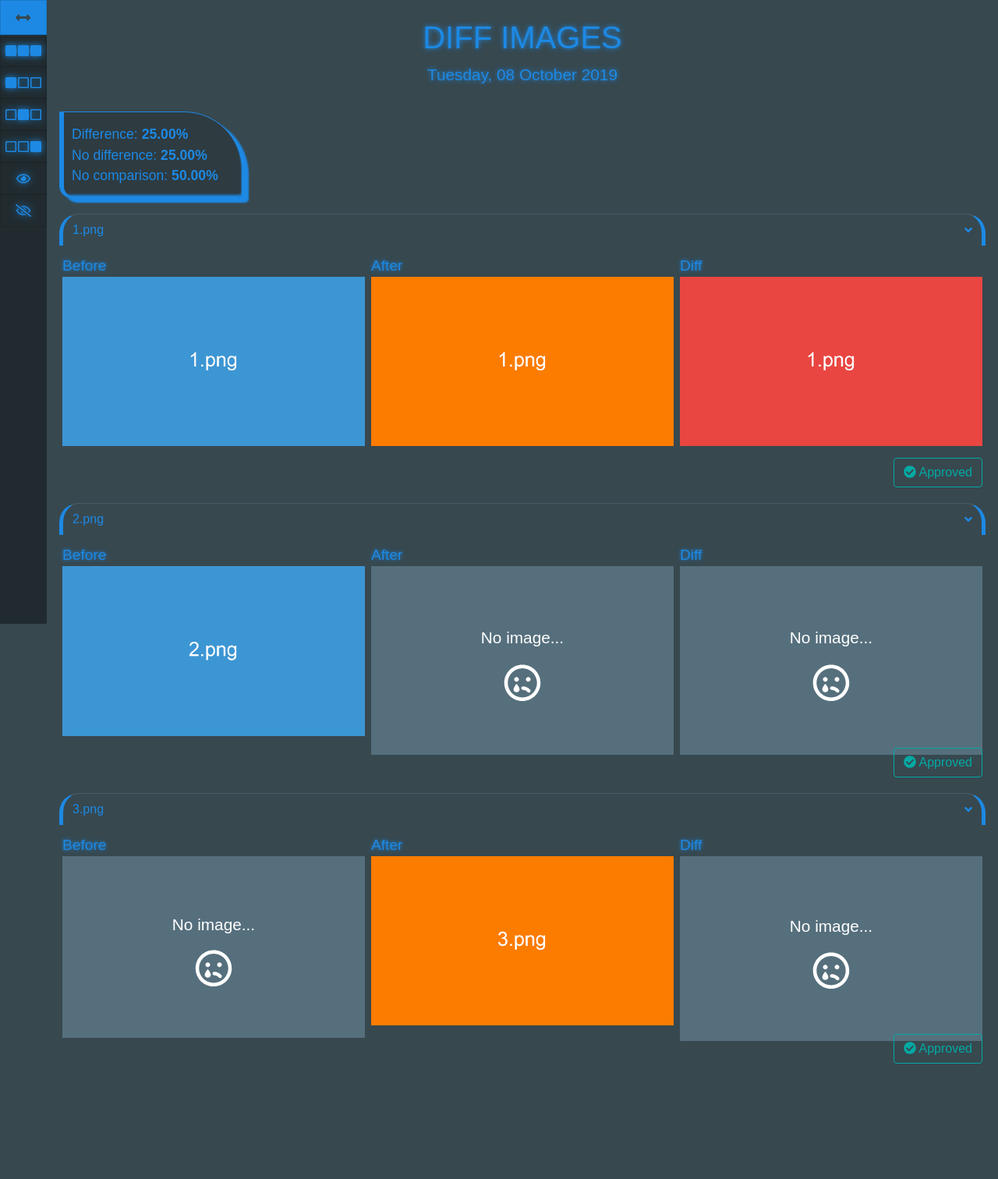
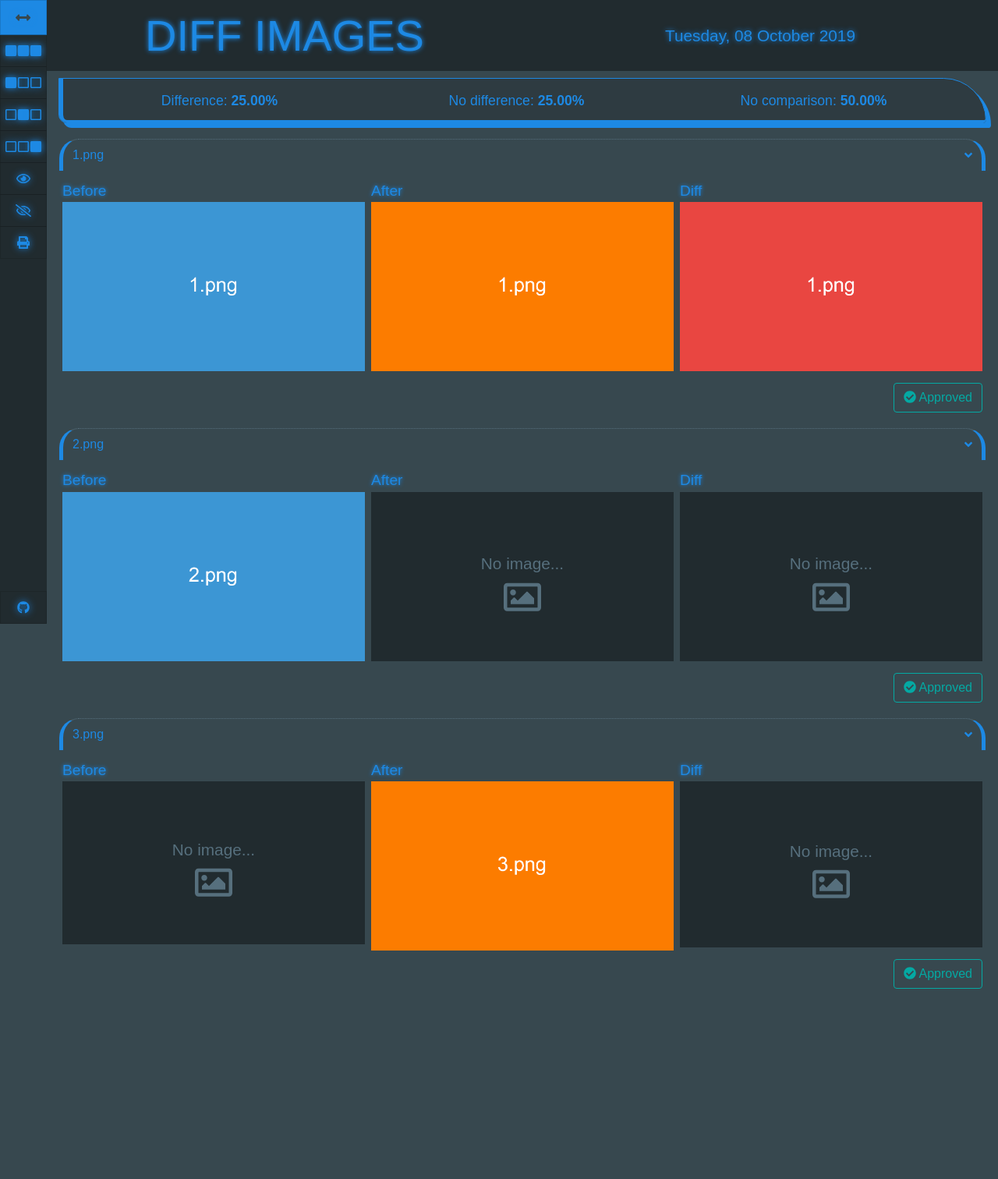
Before and after one commit to thiagofranchin/image-diff, a PHP site: page / in a window 1280 px wide. Shown: the whole page at 78% size. After the commit the page ends 1268 px from the top, so only its background shows below. Run offline with PHP 8.4, Linux system fonts and the light colour scheme; some libraries are stand-ins or nearby versions; some web fonts are replaced.

Commit message:
Approved, bar-top, link github, arrow effect, icon no-image, report update

```diff
--- a/accordion.php
+++ b/accordion.php
@@ -1,12 +1,13 @@
-<div class="accordion px-3 pb-5" id="accordionImagesDiff">
+<div class="accordion pb-5" id="accordionImagesDiff">
   <?php
   require 'compare.php';
   $recursive = compare();
   foreach($recursive as $key => $obj) {
   ?>
-  <div class="row-group">
+  <div class="row-group px-3">
     <div class="row">
-      <button class="col-12 py-2 btn-outline-light btn text-left bar-title-image" type="button" data-toggle="collapse" data-target="#collapse<?php echo $key; ?>" aria-expanded="true" aria-controls="collapse<?php echo $key; ?>">
+      <button id="approved-<?php echo $key; ?>" class="col-12 py-2 btn-outline-light btn text-left bar-title-image" type="button"
+      data-toggle="collapse" data-target="#collapse<?php echo $key; ?>" aria-expanded="true" aria-controls="collapse<?php echo $key; ?>">
         <p class="text-primary name-image d-flex justify-content-between"><?php echo $obj; ?> <i class="fas fa-angle-down mt-1"></i></p>
       </button>
     </div>
@@ -22,7 +23,7 @@
         else {
           echo '<div class="no-image">
                   <span>No image...</span>
-                  <i class="far fa-sad-tear"></i>
+                  <i class="far fa-image"></i>
                 </div>';
         }
         ?>
@@ -38,7 +39,7 @@
         else {
           echo '<div class="no-image">
                   <span>No image...</span>
-                  <i class="far fa-sad-tear"></i>
+                  <i class="far fa-image"></i>
                 </div>';
         }
         ?>
@@ -54,15 +55,15 @@
         else {
           echo '<div class="no-image">
                   <span>No image...</span>
-                  <i class="far fa-sad-tear"></i>
+                  <i class="far fa-image"></i>
                 </div>';
         }
         ?>
       </div>
 
-        <div class="col-12 pr-1">
-          <button class="btn btn-outline-success d-block ml-auto"><i class="fas fa-check-circle"></i> Approved</button>
-        </div>
+      <div class="col-12 pr-1">
+        <button class="btn btn-outline-success d-block ml-auto btn-approved" approved="<?php echo $key; ?>"><i class="fas fa-check-circle"></i> Approved</button>
+      </div>
 
     </div>
   </div>
--- a/compare.php
+++ b/compare.php
@@ -37,12 +37,10 @@ function compare(){
   // Total of images without difference
   $noDifference = $totalImages - count($all_cases);
 
-  echo  '<div class="row">' .
-          '<div class="report">' .
-            '<div class="text-primary">Difference: <span>'. number_format((count($diff) / $totalImages) * 100, 2, '.', '') . '%</span></div>' .
-            '<div class="text-primary">No difference: <span>' . number_format(($noDifference / $totalImages) * 100, 2, '.', '') . '%</span></div>' .
-            '<div class="text-primary">No comparison: <span>' . number_format(($noComparison / $totalImages) * 100, 2, '.', '') . '%</span></div>' .
-          '</div>' .
+  echo  '<div class="row report">' .
+          '<div class="col-sm-4 text-sm-center text-primary">Difference: <span>'. number_format((count($diff) / $totalImages) * 100, 2, '.', '') . '%</span></div>' .
+          '<div class="col-sm-4 text-sm-center text-primary">No difference: <span>' . number_format(($noDifference / $totalImages) * 100, 2, '.', '') . '%</span></div>' .
+          '<div class="col-sm-4 text-sm-center text-primary">No comparison: <span>' . number_format(($noComparison / $totalImages) * 100, 2, '.', '') . '%</span></div>' .
         '</div>';
 
   $all_cases_final = call_user_func_array('array_merge', $all_cases);
--- a/index.php
+++ b/index.php
@@ -7,23 +7,22 @@
     <link rel="stylesheet" href="css/style.min.css">
     <!--[if IE]><link rel="shortcut icon" href="images/favicon.ico"><![endif]-->
     <link rel="icon" href="images/favicon.png">
-    <title>Diff Img</title>
+    <title>DIFF IMAGES</title>
   </head>
   <body>
     <?php require 'menu.php'; ?>
 
+    <div class="row py-1 bar-top">
+      <div class="col-md-6">
+        <h1 class="display-4 text-primary text-center mb-2 mt-2 title-page">DIFF IMAGES</h1>
+      </div>
+      <div class="col-md-6">
+        <p class="date text-center"></p>
+      </div>
+    </div>
+
     <div class="container-fluid" id="grid">
-      <div class="row py-3">
-        <div class="col-12">
-          <h1 class="text-primary text-center mb-2 mt-2 title-page">DIFF IMAGES</h1>
-        </div>
-        <div class="col-12">
-          <p class="date"></p>
-        </div>
-      </div>
-
       <?php require 'accordion.php'; ?>
-
     </div>
 
     <div class="btn-to-top text-white">
--- a/javascript/app.js
+++ b/javascript/app.js
@@ -2,118 +2,134 @@ $( document ).ready(function() {
 
   // Grid
   $('#load-grid').click(function() {
-    $('#grid').toggleClass( "container" );
-    $('#grid').toggleClass( "container-fluid" );
-  });
+    $('#grid').toggleClass( "container" )
+    $('#grid').toggleClass( "container-fluid" )
+  })
 
   // Zoom
   $('img.img-original')
     .wrap('<span style="display:inline-block" class="zoom"></span>')
     .css('display', 'block')
     .parent()
-    .zoom();
+    .zoom()
 
   $('.zoom').zoom()
   .on('mouseenter', triggerSiblingsZoom)
   .on('mouseleave', triggerSiblingsZoom)
-  .on('mousemove', triggerSiblingsZoom);
+  .on('mousemove', triggerSiblingsZoom)
 
 
   function triggerSiblingsZoom(e) {
-    let $target = $(e.currentTarget);
+    let $target = $(e.currentTarget)
     $target.parent().parent().find('.zoom').not(e.currentTarget).each(function () {
-      let event = $.Event(e.type + '.zoom');
+      let event = $.Event(e.type + '.zoom')
       let xOffset = $target.offset().left - $(this).offset().left
       let yOffset = $target.offset().top - $(this).offset().top
-      event.pageX = e.pageX - xOffset;
-      event.pageY = e.pageY - yOffset;
-      $(this).trigger(event);
+      event.pageX = e.pageX - xOffset
+      event.pageY = e.pageY - yOffset
+      $(this).trigger(event)
     })
   }
 
   // Btn return to top
-  $('.btn-to-top').hide();
+  $('.btn-to-top').hide()
   $(window).scroll(function() {
     if($(this).scrollTop()>0) {
-      $('.btn-to-top').fadeIn();
+      $('.btn-to-top').fadeIn()
     }
     else {
-      $('.btn-to-top').fadeOut();
+      $('.btn-to-top').fadeOut()
     }
-  });
+  })
 
   $('.btn-to-top').click(function() {
     $('html, body').animate({
       scrollTop: 0
-    });
-  });
+    })
+  })
 
   // Filters
   $('#filter-all').click(function() {
     $('#accordionImagesDiff .row-group').each(function(index, element) {
-        $(element).show();
+        $(element).show()
     })
-  });
+  })
 
   $('#filter-before').click(function() {
     $('#accordionImagesDiff .row-group').each(function(index, element) {
-      $(element).show();
-      let before = $(element).find('img.img-before').length;
-      let after = $(element).find('img.img-after').length;
-      let diff = $(element).find('img.img-diff').length;
+      $(element).show()
+      let before = $(element).find('img.img-before').length
+      let after = $(element).find('img.img-after').length
+      let diff = $(element).find('img.img-diff').length
 
       if(
           (before == 1 && after == 1 && diff == 1) ||
           (before == 0 && after == 1 && diff == 0)) {
-            $(element).hide();
+            $(element).hide()
       }
     })
-  });
+  })
 
   $('#filter-after').click(function() {
     $('#accordionImagesDiff .row-group').each(function(index, element) {
-      $(element).show();
-      let before = $(element).find('img.img-before').length;
-      let after = $(element).find('img.img-after').length;
-      let diff = $(element).find('img.img-diff').length;
+      $(element).show()
+      let before = $(element).find('img.img-before').length
+      let after = $(element).find('img.img-after').length
+      let diff = $(element).find('img.img-diff').length
 
       if (
           (before == 1 && after == 1 && diff == 1) ||
           (before == 1 && after == 0 && diff == 0)) {
-            $(element).hide();
+            $(element).hide()
       }
     })
-  });
+  })
 
   $('#filter-diff').click(function() {
     $('#accordionImagesDiff .row-group').each(function(index, element) {
-      $(element).show();
-      let before = $(element).find('img.img-before').length;
-      let after = $(element).find('img.img-after').length;
-      let diff = $(element).find('img.img-diff').length;
+      $(element).show()
+      let before = $(element).find('img.img-before').length
+      let after = $(element).find('img.img-after').length
+      let diff = $(element).find('img.img-diff').length
 
       if (
           (before == 1 && after == 0 && diff == 0) ||
           (before == 0 && after == 1 && diff == 0)) {
-            $(element).hide();
+            $(element).hide()
       }
     })
-  });
+  })
 
   // Accordion
   $('#accordion-collapse-show').click(function() {
-    $('.row-group button').removeClass('collapsed');
-    $('.collapse').addClass('show');
+    $('.row-group button').removeClass('collapsed')
+    $('.collapse').addClass('show')
   })
   $('#accordion-collapse-hide').click(function() {
-    $('.row-group button').addClass('collapsed');
-    $('.collapse').removeClass('show');
+    $('.row-group button').addClass('collapsed')
+    $('.collapse').removeClass('show')
   })
 
   // Date
-  let nowDate = moment().format('dddd[, ] DD MMMM YYYY');
+  let nowDate = moment().format('dddd[, ] DD MMMM YYYY')
   $('.date').append(nowDate)
 
+  // Approved
+  $('button.btn-approved').click(function() {
+    let approvedCurrent = $(this).attr('approved')
 
+    $(this).toggleClass('btn-success')
+    $(this).toggleClass('btn-outline-success')
+    $('button#approved-' + approvedCurrent).toggleClass('approved')
+  })
 
-});
+  // Print
+  $('#print').click(function() {
+    $('html, body').animate({
+      scrollTop: 0
+    }, function() {
+      window.print()
+    })
+
+  })
+})
--- a/menu.php
+++ b/menu.php
@@ -1,4 +1,4 @@
-<div class="menu">
+<div class="menu d-flex justify-content-between flex-column">
   <ul class="list-group">
     <li class="list-group-item" id="load-grid">
       <i class="fas fa-arrows-alt-h"></i>
@@ -29,5 +29,15 @@
     <li class="list-group-item" id="accordion-collapse-hide">
       <i class="far fa-eye-slash"></i>
     </li>
+    <li class="list-group-item" id="print">
+      <i class="fas fa-print"></i>
+    </li>
+  </ul>
+  <ul class="list-group">
+    <a href="https://github.com/thiagofranchin/image-diff" target="_blank">
+    <li class="list-group-item">
+      <i class="fab fa-github"></i>
+    </li>
+    </a>
   </ul>
 </div>
--- a/src/scss/partials/_accordion.scss
+++ b/src/scss/partials/_accordion.scss
@@ -9,9 +9,18 @@
     box-shadow: 0px 0px 0px $primary;
     transition: border-radius box-shadow .8s ease;
 
+    svg {
+      transform: rotate(0deg);
+      transition: transform .5s ease;
+    }
+
     &.collapsed {
       border-radius: 25px;
       border-bottom: 1px dotted $light;
+
+      svg {
+        transform: rotate(90deg);
+      }
     }
 
     &:hover {
@@ -42,16 +51,16 @@
 
   // No Image
   .no-image {
-    background: $light;
-    height: calc(100% - 23px);
+    background: $darkness;
+    height: calc(100% - 47px);
     width: 100%;
 
     @media (max-width: 767.98px) {
-      height: 85%;
+      height: 77%;
     }
 
     span {
-    color: white;
+    color: $light;
     font-size: 1.3rem;
     font-weight: 500;
     left: 50%;
@@ -64,8 +73,8 @@
       }
     }
 
-    svg.fa-sad-tear {
-      color: white;
+    svg.fa-image {
+      color: $light;
       font-size: 3rem;
       left: 50%;
       position: relative;
@@ -80,7 +89,7 @@
     background: lighten($darkness, 6%);
     border-radius: 0px 75px 5px 15px;
     border: 1px solid $primary;
-    box-shadow: 8px 6px 2px $primary, inset 0px -3px 3px $primary, inset 5px 0px 0px $primary;
+    box-shadow: 6px 6px 0px $primary, inset 0px -3px 0px $primary, inset 5px 0px 0px $primary;
     font-size: 1.1rem;
     margin: 0;
     padding: 15px 30px 15px 15px;
@@ -99,4 +108,25 @@
       border: 1px solid transparent;
     }
   }
+
+  .approved {
+    background: $success;
+    border-color: darken($success, 10%);
+
+    &:hover {
+      background: darken($success, 10%);
+      border-color: $success;
+      box-shadow: 0px 3px 10px $success, inset 0px -3px 10px $success;
+
+      &.collapsed {
+        border-bottom: 1px dotted $success;
+        border-top: 1px dotted $success;
+        box-shadow: 0px 0px 10px $success, inset 0px 0px 10px $success;
+      }
+    }
+
+    p {
+      color: white !important;
+    }
+  }
 }
--- a/src/scss/style.scss
+++ b/src/scss/style.scss
@@ -19,21 +19,50 @@
   text-shadow: 0px 0px 6px $primary;
 }
 
+.bar-top {
+  background: $darkness;
+  margin-left: 60px;
+  max-height: 120px;
+  overflow: hidden;
+  position: fixed;
+  width: calc(100% - 60px);
+  z-index: 1;
+
+  .date {
+    position: relative;
+    top: 50%;
+    transform: translate(0, -50%);
+  }
+
+  @media (max-width: 991.98px) {
+    h1 {
+      font-size: 2.7rem;
+    }
+  }
+}
+
+.accordion {
+  padding-top: 100px;
+
+  @media (max-width: 767.98px) {
+    padding-top: 140px;
+  }
+}
+
 .btn-to-top {
+  bottom: 10px;
+  cursor: pointer;
   position: fixed;
   right: 20px;
-  bottom: 10px;
-  cursor: pointer;
 
   .fa-angle-up {
+    color: $primary;
     font-size: 3rem;
-    color: $primary;
   }
 }
 
 .date {
   color: $primary;
   font-size: 1.3rem;
-  text-align: center;
   text-shadow: 0px 0px 6px $primary;
 }
```
Also changed, not shown: css/style.min.css.
